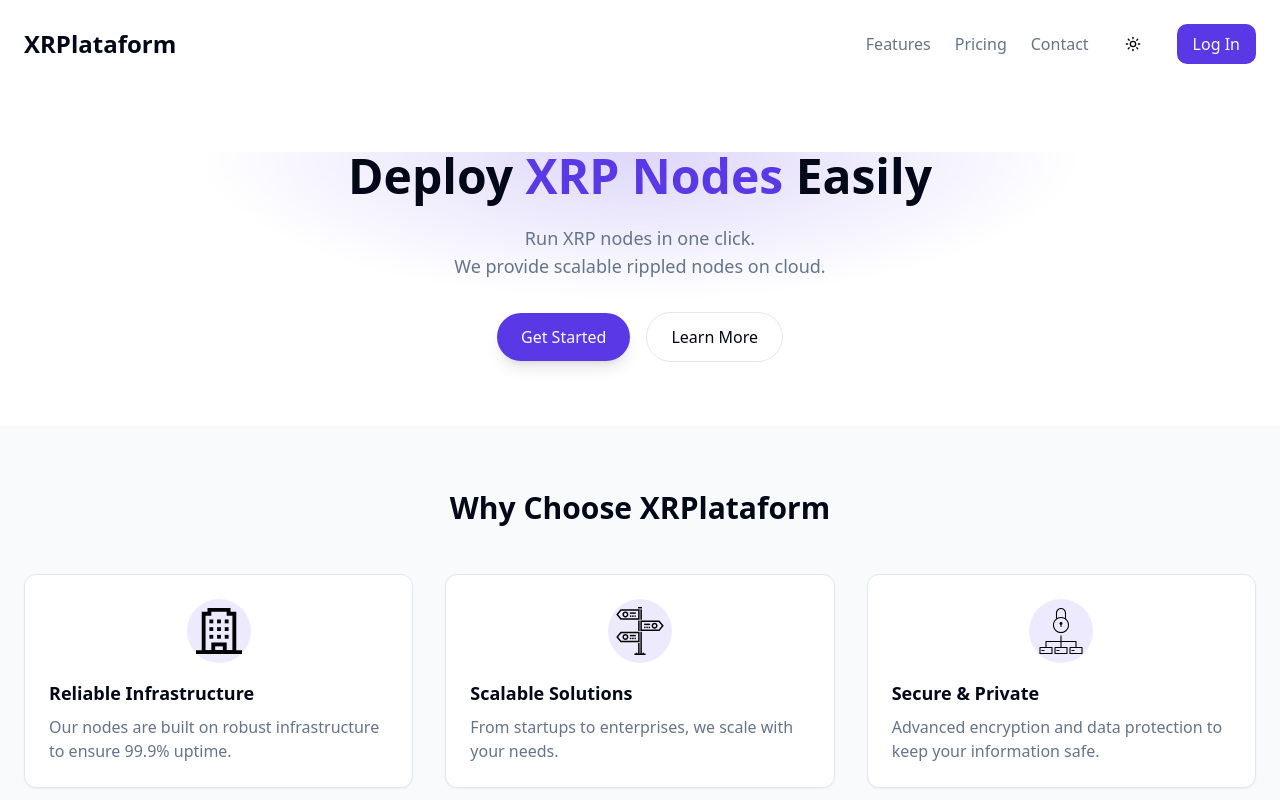
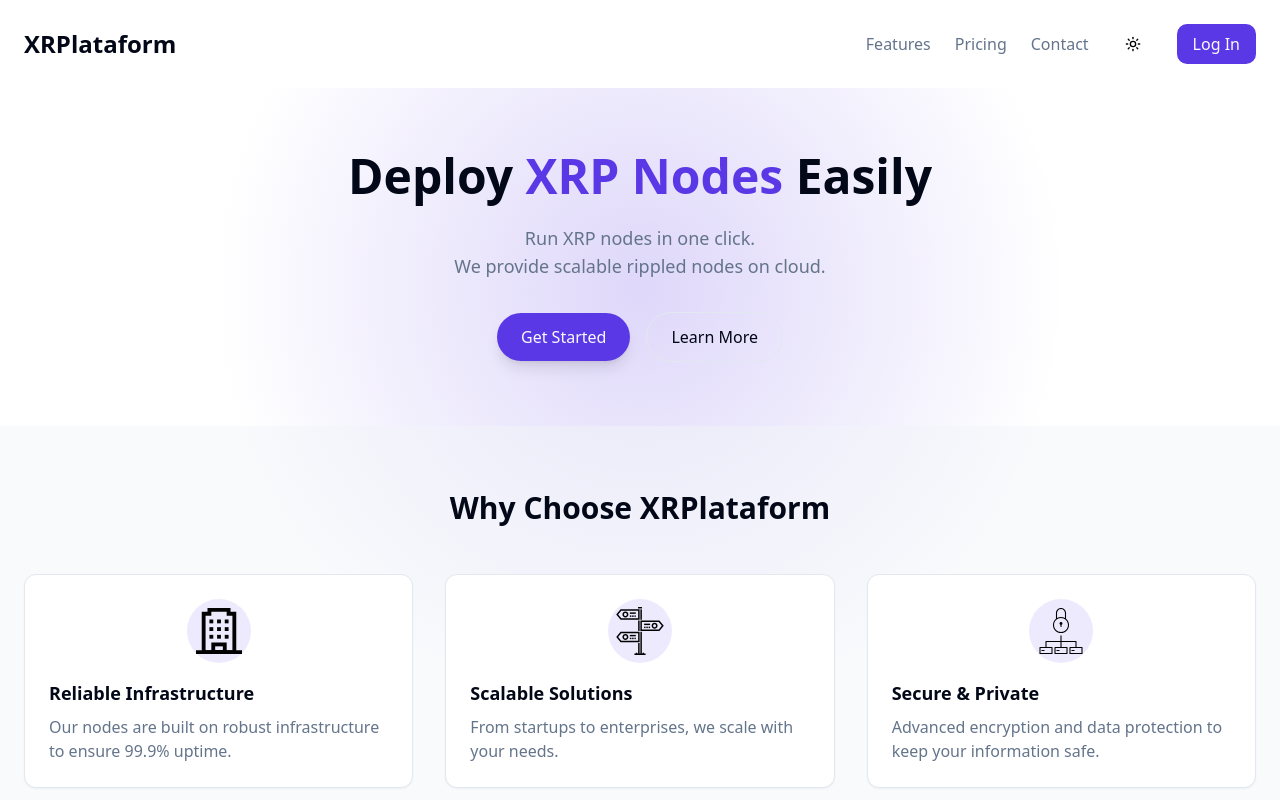
Before and after one commit to senderro/saasproject, a Next.js app: page / in a window 1280 px wide. Shown: the top 800 px of the page. Built offline with nearby package versions, Linux system fonts and the light colour scheme; no server answers.

Commit message:
fix gradient

```diff
--- a/src/app/page.tsx
+++ b/src/app/page.tsx
@@ -3,17 +3,27 @@ import Image from "next/image";
 
 export default function Home() {
   return (
-    <div className="min-h-screen bg-background text-foreground">
-      {/* Hero Section */}
-      <section className="w-full text-center py-8 md:py-16 px-4">
-        <div className="relative">
-          {/* Gradient background with new color system */}
+    <div className="relative min-h-screen bg-background text-foreground">
+      {/* Global Background Gradient */}
+      <div className="absolute inset-0 bg-background">
         <div
-            className="absolute inset-0 bg-[radial-gradient(ellipse_at_top,_var(--tw-gradient-stops))] from-primary/20 via-background to-background"
+          className="absolute inset-0 bg-[radial-gradient(ellipse_at_center,_var(--tw-gradient-stops))]
+            from-primary/20 via-background/50 to-background
+            opacity-100 mix-blend-normal"
+          style={{
+            backgroundPosition: "center -400px",
+            backgroundSize: "1200px 1200px",
+            backgroundRepeat: "no-repeat"
+          }}
           aria-hidden="true"
         />
+      </div>
 
-          <div className="relative">
+      {/* Main Content */}
+      <main className="relative">
+        {/* Hero Section */}
+        <section className="relative w-full text-center py-8 md:py-16 px-4">
+          <div className="relative z-10 max-w-6xl mx-auto">
             <h2 className="text-3xl md:text-5xl font-extrabold mb-4 md:mb-6">
               Deploy <span className="text-primary">XRP Nodes</span> Easily
             </h2>
@@ -39,11 +49,10 @@ export default function Home() {
               </Link>
             </div>
           </div>
-        </div>
         </section>
 
         {/* Features Section */}
-      <section id="features" className="py-12 md:py-16 bg-muted/50">
+        <section id="features" className="relative py-12 md:py-16 bg-muted/50">
           <div className="container mx-auto px-4 md:px-6">
             <h3 className="text-2xl md:text-3xl font-bold text-center mb-8 md:mb-12">
               Why Choose XRPlataform
@@ -75,13 +84,17 @@ export default function Home() {
                   <div className="mb-4">
                     <div className="w-16 h-16 mx-auto bg-primary/10 rounded-full flex items-center justify-center
                       group-hover:bg-primary/20 transition-colors duration-200">
+                      <div className="w-12 h-12">
+                        {/* SVG wrapper with dark mode handling */}
+                        <div className="w-full h-full relative dark:invert dark:brightness-100 transition-all duration-200">
                           <Image
                             src={feature.icon}
                             alt={feature.title}
-                      width={48}
-                      height={48}
-                      className="text-primary group-hover:scale-110 transition-transform duration-200"
+                            fill
+                            className="object-contain"
                           />
+                        </div>
+                      </div>
                     </div>
                   </div>
                   <h4 className="text-lg font-bold mb-2">{feature.title}</h4>
@@ -91,6 +104,7 @@ export default function Home() {
             </div>
           </div>
         </section>
+      </main>
     </div>
   );
 }
```
Lines whose indentation alone changed are shown as unchanged.
